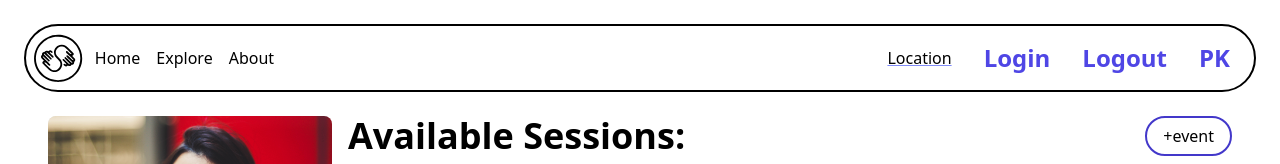
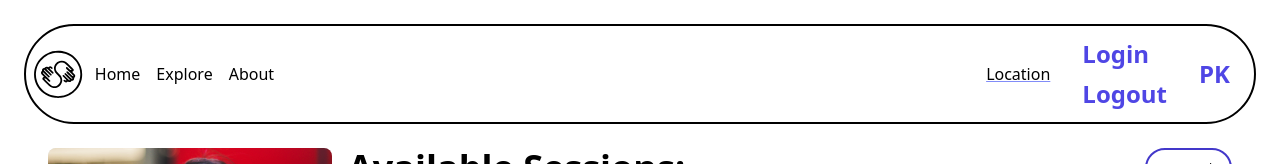
Before and after one commit to SchoolOfCode/bc13_final-project_front-end-zen-coders, a Next.js app: page /profile in a window 1280 px wide. Shown: the top 164 px of the page. Built offline with nearby package versions, Linux system fonts and the light colour scheme.

Commit message:
auth
auth installed and new comp files added

```diff
--- /dev/null
+++ b/components/Auth/Auth.js
@@ -0,0 +1,24 @@
+import React from "react";
+
+export default function Auth() {
+  return (
+    <div>
+      <div>
+        <a
+          className="mt-4 inline-block px-4 py-2 text-2xl font-bold leading-none text-indigo-600 hover:border-transparent hover:text-black lg:mt-0"
+          href="/api/auth/login"
+        >
+          Login
+        </a>
+      </div>
+      <div>
+        <a
+          className="mt-4 inline-block px-4 py-2 text-2xl font-bold leading-none text-indigo-600 hover:border-transparent hover:text-black lg:mt-0"
+          href="/api/auth/logout"
+        >
+          Logout
+        </a>
+      </div>
+    </div>
+  );
+}
--- a/components/Navbar/Navbar.js
+++ b/components/Navbar/Navbar.js
@@ -3,6 +3,7 @@
 // Import statements
 import React from "react";
 import Link from "next/link";
+import Auth from "../Auth/Auth.js";
 
 // Navbar component
 export default function Navbar() {
@@ -35,22 +36,8 @@ export default function Navbar() {
           <h3 className="text-m pr-4 underline decoration-indigo-400">
             Location
           </h3>
-          <div>
-            <a
-              className="mt-4 inline-block px-4 py-2 text-2xl font-bold leading-none text-indigo-600 hover:border-transparent hover:text-black lg:mt-0"
-              href="/api/auth/login"
-            >
-              Login
-            </a>
-          </div>
-          <div>
-            <a
-              className="mt-4 inline-block px-4 py-2 text-2xl font-bold leading-none text-indigo-600 hover:border-transparent hover:text-black lg:mt-0"
-              href="/api/auth/logout"
-            >
-              Logout
-            </a>
-          </div>
+          <Auth />
+
           <div>
             <Link
               href="/profile"
```
